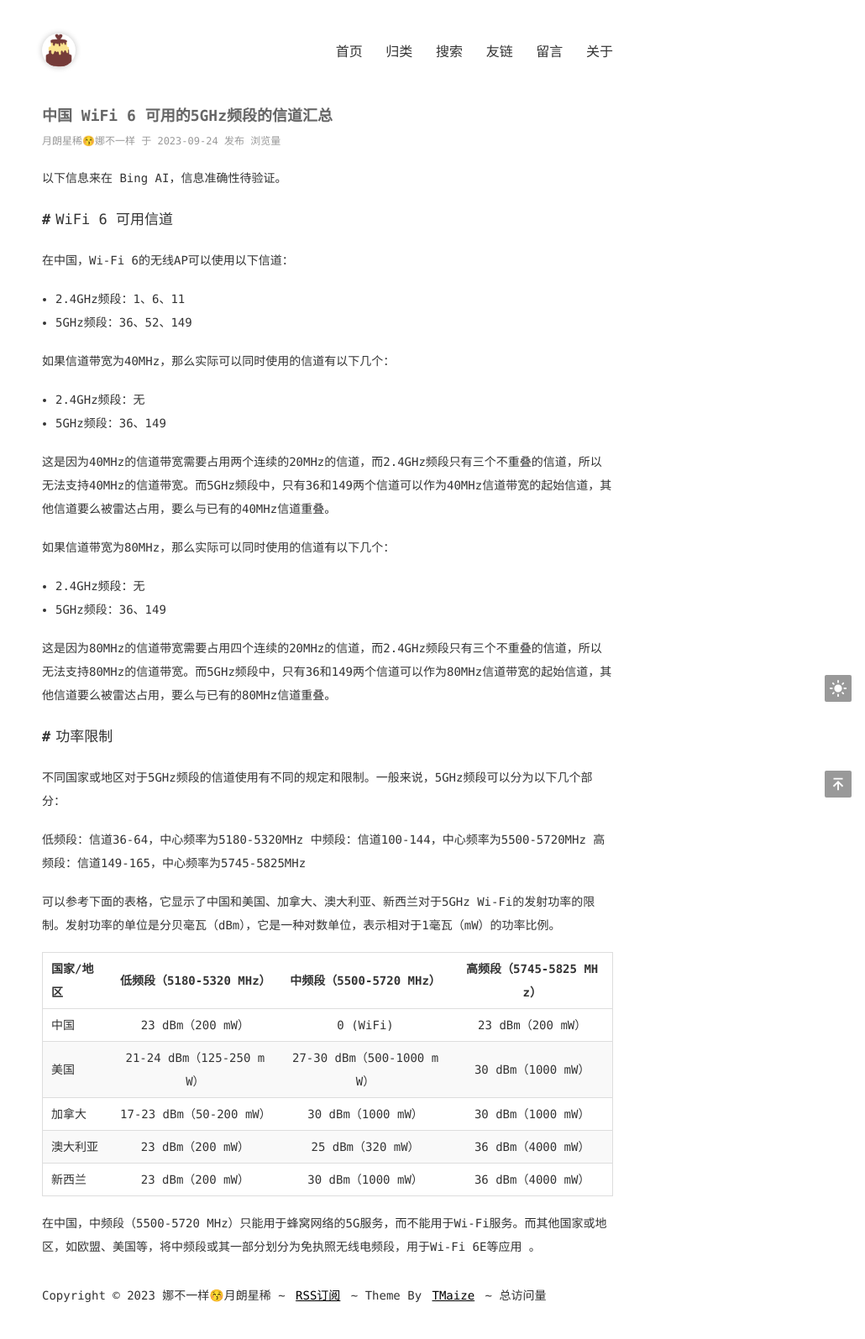
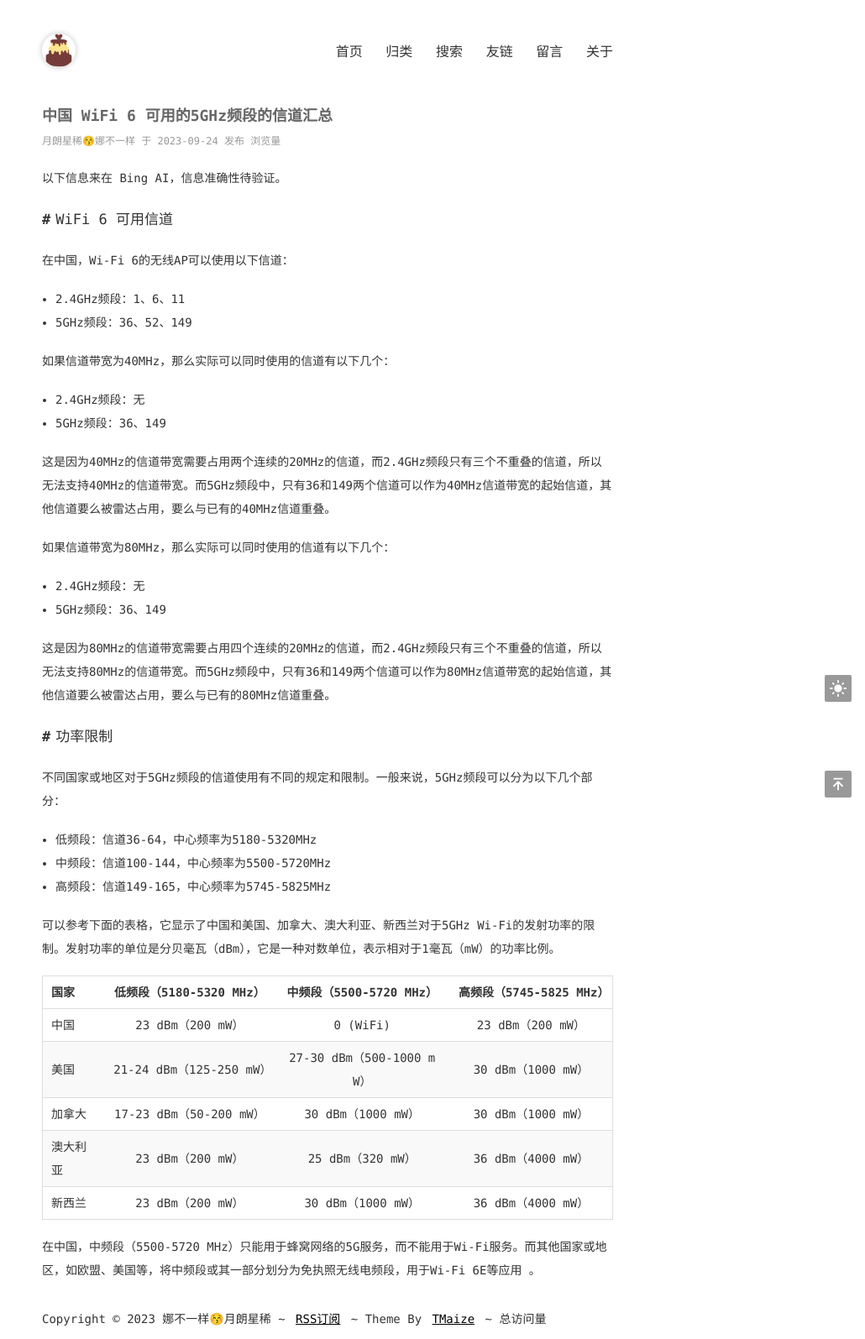
Before and after one commit to nksmiles/nksmiles.github.io, a Jekyll site: the page built from _posts/2023-09-24-WiFi_5GHz_available_channels.md, in a window 1280 px wide. Shown: the whole page at 84% size, without its empty margins (250-1280 px from the left). Built offline with Jekyll 4.4.1, drawn with Linux system fonts in a browser that asks for light colours; comment, search, counter and statistics services are not loaded; before the commit the page ends 1567 px from its top, so only the background shows below that.

Commit message:
Update 2023-09-24-WiFi_5GHz_available_channels.md

```diff
--- a/_posts/2023-09-24-WiFi_5GHz_available_channels.md
+++ b/_posts/2023-09-24-WiFi_5GHz_available_channels.md
@@ -9,19 +9,16 @@ categories: [Java]
 # WiFi 6 可用信道
 
 在中国，Wi-Fi 6的无线AP可以使用以下信道：
-
 - 2.4GHz频段：1、6、11
 - 5GHz频段：36、52、149
 
 如果信道带宽为40MHz，那么实际可以同时使用的信道有以下几个：
-
 - 2.4GHz频段：无
 - 5GHz频段：36、149
 
 这是因为40MHz的信道带宽需要占用两个连续的20MHz的信道，而2.4GHz频段只有三个不重叠的信道，所以无法支持40MHz的信道带宽。而5GHz频段中，只有36和149两个信道可以作为40MHz信道带宽的起始信道，其他信道要么被雷达占用，要么与已有的40MHz信道重叠。
 
 如果信道带宽为80MHz，那么实际可以同时使用的信道有以下几个：
-
 - 2.4GHz频段：无
 - 5GHz频段：36、149
 
@@ -30,19 +27,18 @@ categories: [Java]
 # 功率限制
 
 不同国家或地区对于5GHz频段的信道使用有不同的规定和限制。一般来说，5GHz频段可以分为以下几个部分：
-
-低频段：信道36-64，中心频率为5180-5320MHz
-中频段：信道100-144，中心频率为5500-5720MHz
-高频段：信道149-165，中心频率为5745-5825MHz
+- 低频段：信道36-64，中心频率为5180-5320MHz
+- 中频段：信道100-144，中心频率为5500-5720MHz
+- 高频段：信道149-165，中心频率为5745-5825MHz
 
 可以参考下面的表格，它显示了中国和美国、加拿大、澳大利亚、新西兰对于5GHz Wi-Fi的发射功率的限制。发射功率的单位是分贝毫瓦（dBm），它是一种对数单位，表示相对于1毫瓦（mW）的功率比例。
 
-| 国家/地区 | 低频段（5180-5320 MHz） | 中频段（5500-5720 MHz） | 高频段（5745-5825 MHz） |
-| :-------- | :---------------------: | :---------------------: | :---------------------: |
-| 中国      | 23 dBm（200 mW）        | 0 (WiFi)               | 23 dBm（200 mW）        |
-| 美国      | 21-24 dBm（125-250 mW） | 27-30 dBm（500-1000 mW） | 30 dBm（1000 mW）       |
-| 加拿大    | 17-23 dBm（50-200 mW）  | 30 dBm（1000 mW）       | 30 dBm（1000 mW）       |
-| 澳大利亚  | 23 dBm（200 mW）        | 25 dBm（320 mW）        | 36 dBm（4000 mW）       |
-| 新西兰    | 23 dBm（200 mW）        | 30 dBm（1000 mW）       | 36 dBm（4000 mW）       |
+| 国家     | 低频段（5180-5320 MHz） | 中频段（5500-5720 MHz） | 高频段（5745-5825 MHz） |
+| :------ | :---------------------: | :---------------------: | :---------------------: |
+| 中国     | 23 dBm（200 mW）        | 0 (WiFi)               | 23 dBm（200 mW）        |
+| 美国     | 21-24 dBm（125-250 mW） | 27-30 dBm（500-1000 mW） | 30 dBm（1000 mW）       |
+| 加拿大   | 17-23 dBm（50-200 mW）  | 30 dBm（1000 mW）       | 30 dBm（1000 mW）       |
+| 澳大利亚 | 23 dBm（200 mW）        | 25 dBm（320 mW）        | 36 dBm（4000 mW）       |
+| 新西兰   | 23 dBm（200 mW）        | 30 dBm（1000 mW）       | 36 dBm（4000 mW）       |
 
 在中国，中频段（5500-5720 MHz）只能用于蜂窝网络的5G服务，而不能用于Wi-Fi服务。而其他国家或地区，如欧盟、美国等，将中频段或其一部分划分为免执照无线电频段，用于Wi-Fi 6E等应用 。
```
Also changed, not shown: other parts of _posts/2023-09-24-WiFi_5GHz_available_channels.md (+1 -1 lines).
